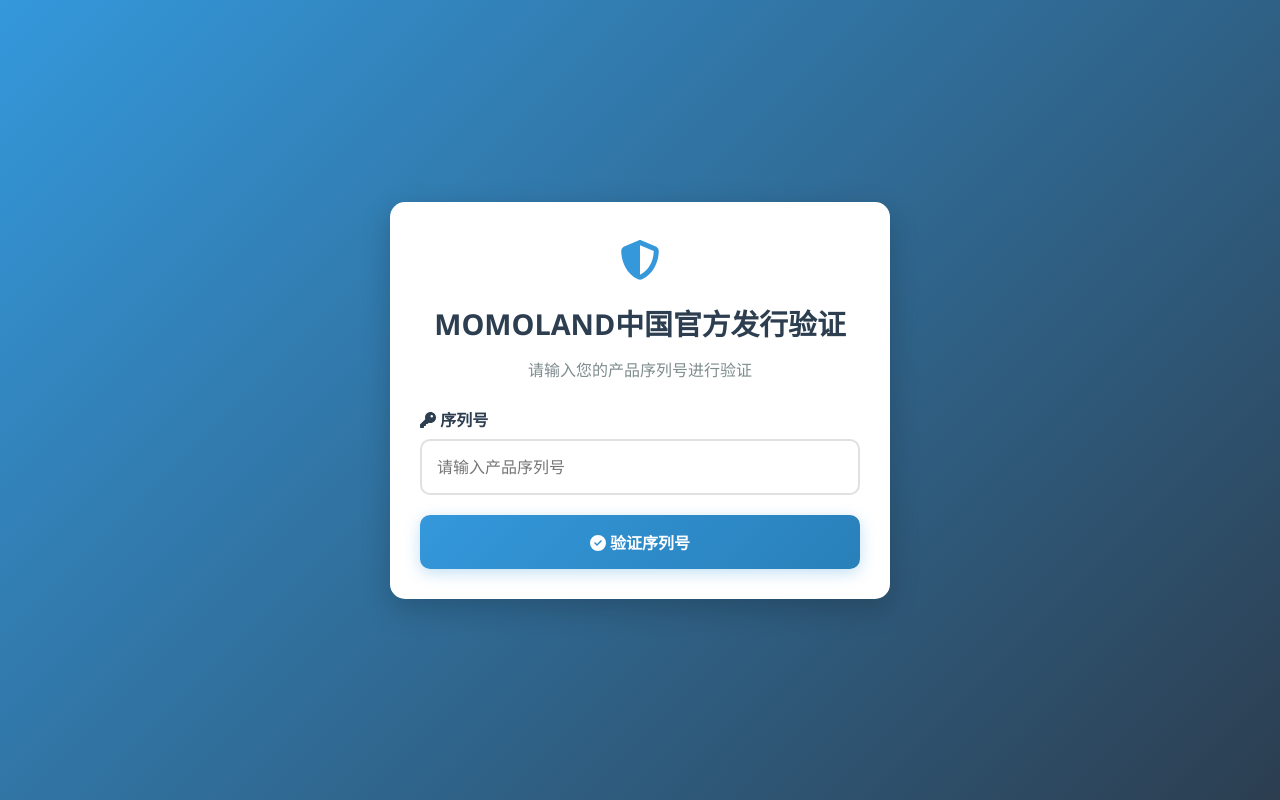
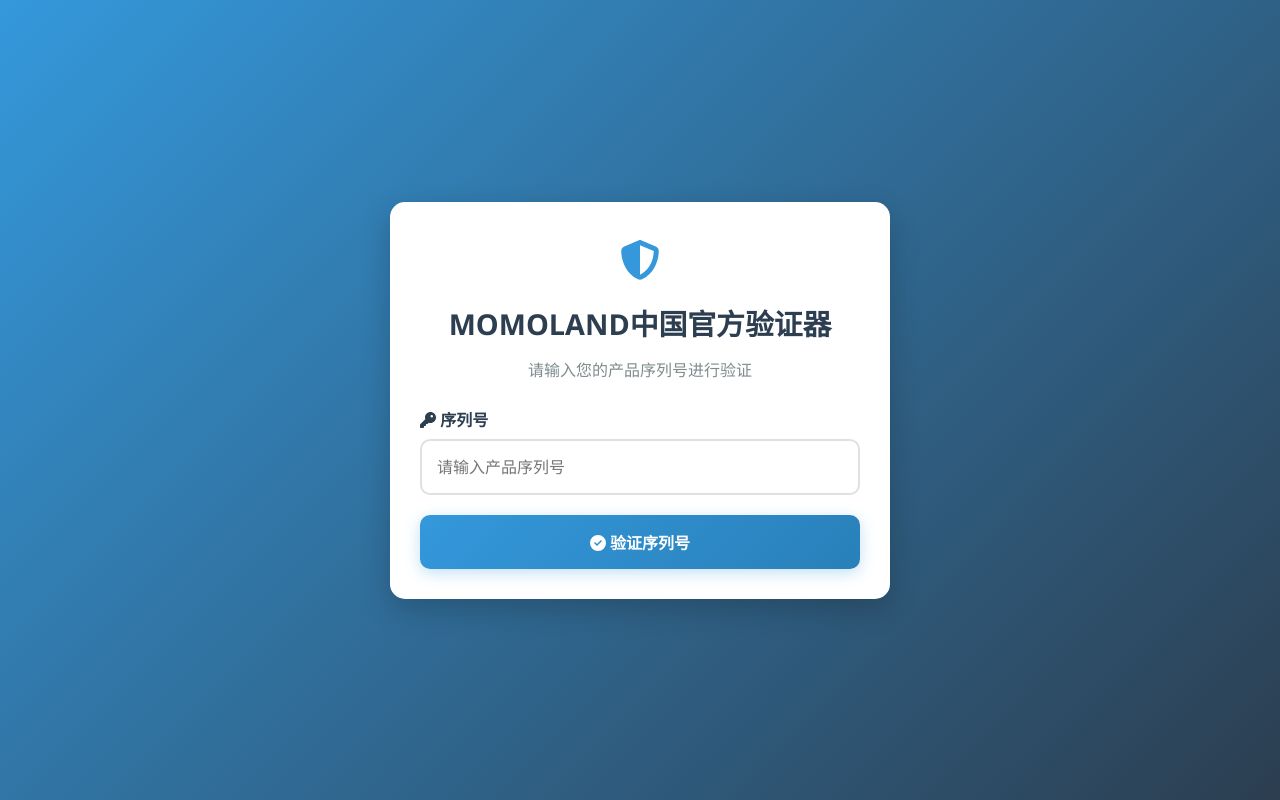
Before and after one commit to wener-momoland/serial-validator, a plain HTML site: page index.html in a window 1280 px wide. Drawn offline with Linux system fonts and the light colour scheme.

Commit message:
index.html

```diff
--- a/index.html
+++ b/index.html
@@ -4,7 +4,7 @@
 <head>
     <meta charset="UTF-8">
     <meta name="viewport" content="width=device-width, initial-scale=1.0">
-    <title>MOMOLAND中国官方发行验证</title>
+    <title>MOMOLAND中国官方验证器</title>
     <style>
         * {
             box-sizing: border-box;
@@ -142,7 +142,7 @@
         <div class="logo">
             <i class="fas fa-shield-alt"></i>
         </div>
-        <h1>MOMOLAND中国官方发行验证</h1>
+        <h1>MOMOLAND中国官方验证器</h1>
         <p>请输入您的产品序列号进行验证</p>
 
         <div class="input-group">
```
